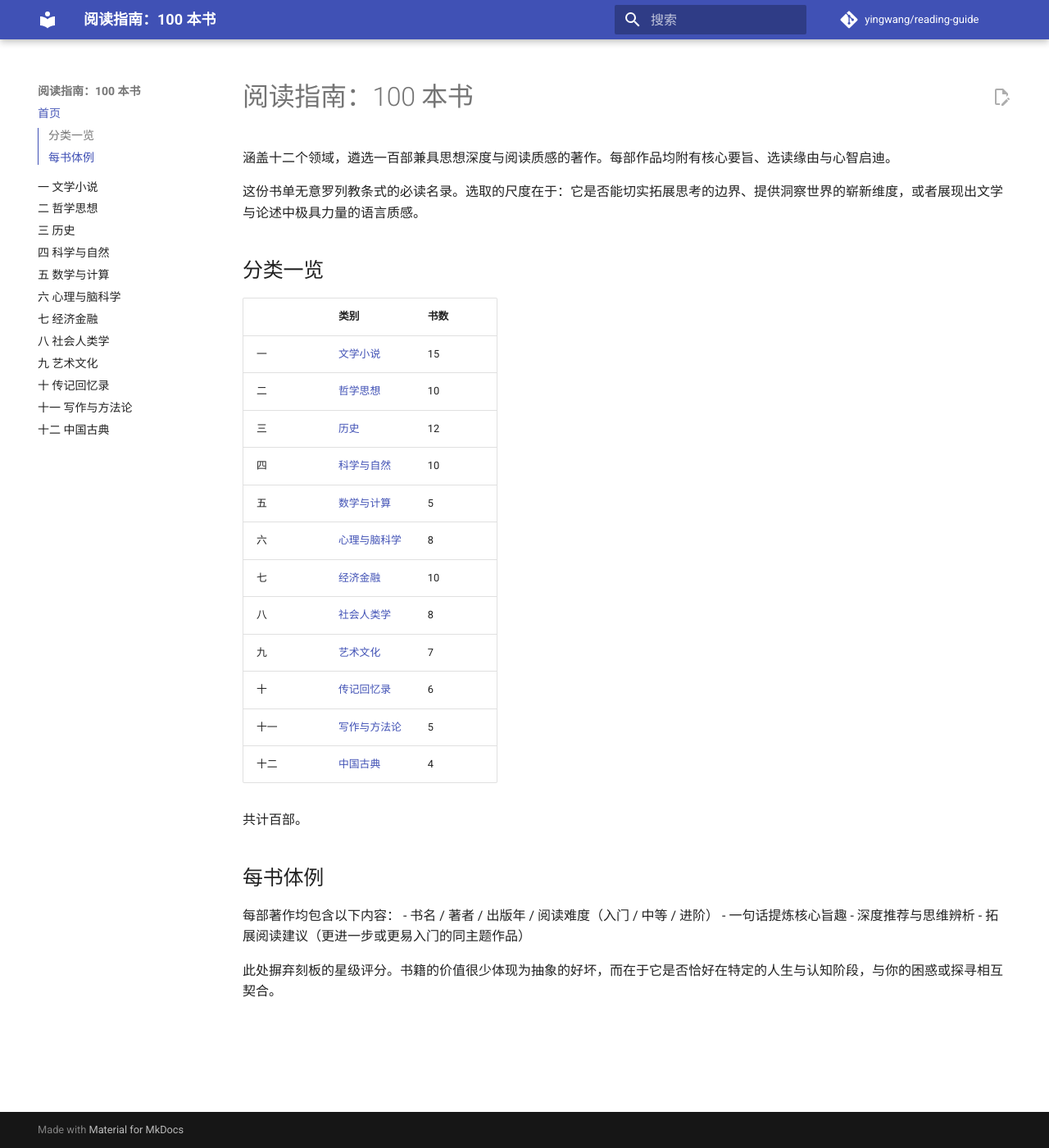
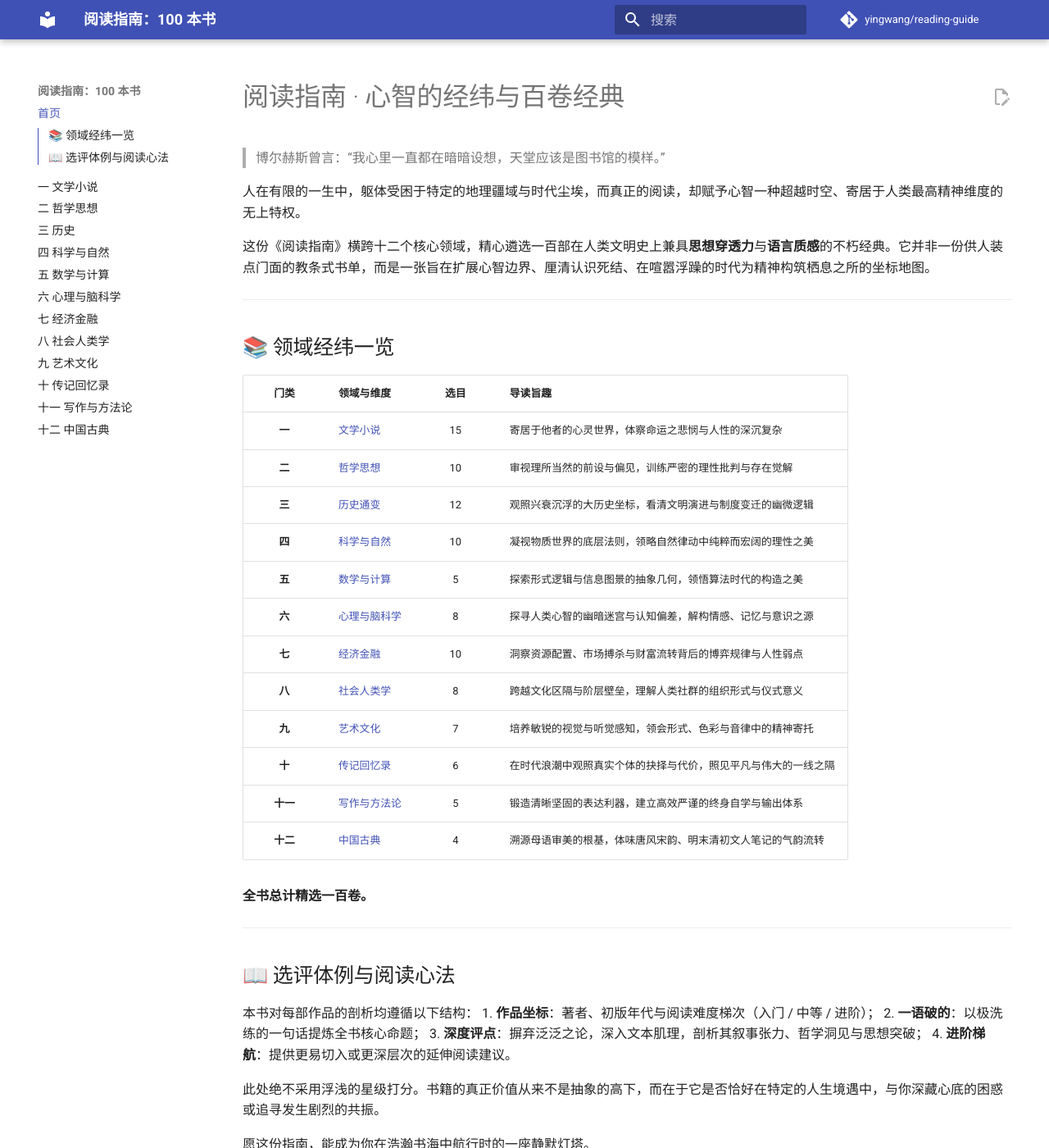
Before and after one commit to yingwang/reading-guide, an MkDocs documentation site: the page built from docs/index.md, in a window 1280 px wide and 1400 px high. Shown: the whole window at 82% size. Built offline with MkDocs 1.6.1 and Material for MkDocs 9.7.7, drawn with Linux system fonts in a browser that asks for light colours; comment, search, counter and statistics services are not loaded.

Commit message:
docs: enrich index with profound reflections on reading and intellectual coordinates

```diff
--- a/docs/index.md
+++ b/docs/index.md
@@ -1,34 +1,42 @@
-# 阅读指南：100 本书
+# 阅读指南 · 心智的经纬与百卷经典
 
-涵盖十二个领域，遴选一百部兼具思想深度与阅读质感的著作。每部作品均附有核心要旨、选读缘由与心智启迪。
+> 博尔赫斯曾言：“我心里一直都在暗暗设想，天堂应该是图书馆的模样。”
 
-这份书单无意罗列教条式的必读名录。选取的尺度在于：它是否能切实拓展思考的边界、提供洞察世界的崭新维度，或者展现出文学与论述中极具力量的语言质感。
+人在有限的一生中，躯体受困于特定的地理疆域与时代尘埃，而真正的阅读，却赋予心智一种超越时空、寄居于人类最高精神维度的无上特权。
 
-## 分类一览
+这份《阅读指南》横跨十二个核心领域，精心遴选一百部在人类文明史上兼具**思想穿透力**与**语言质感**的不朽经典。它并非一份供人装点门面的教条式书单，而是一张旨在扩展心智边界、厘清认识死结、在喧嚣浮躁的时代为精神构筑栖息之所的坐标地图。
 
-| | 类别 | 书数 |
-|---|---|---|
-| 一 | [文学小说](chapters/01-fiction.md) | 15 |
-| 二 | [哲学思想](chapters/02-philosophy.md) | 10 |
-| 三 | [历史](chapters/03-history.md) | 12 |
-| 四 | [科学与自然](chapters/04-science.md) | 10 |
-| 五 | [数学与计算](chapters/05-math.md) | 5 |
-| 六 | [心理与脑科学](chapters/06-psychology.md) | 8 |
-| 七 | [经济金融](chapters/07-economics.md) | 10 |
-| 八 | [社会人类学](chapters/08-society.md) | 8 |
-| 九 | [艺术文化](chapters/09-arts.md) | 7 |
-| 十 | [传记回忆录](chapters/10-biography.md) | 6 |
-| 十一 | [写作与方法论](chapters/11-method.md) | 5 |
-| 十二 | [中国古典](chapters/12-classics.md) | 4 |
+---
 
-共计百部。
+## 📚 领域经纬一览
 
-## 每书体例
+| 门类 | 领域与维度 | 选目 | 导读旨趣 |
+| :---: | :---| :---: | :---|
+| **一** | [文学小说](chapters/01-fiction.md) | 15 | 寄居于他者的心灵世界，体察命运之悲悯与人性的深沉复杂 |
+| **二** | [哲学思想](chapters/02-philosophy.md) | 10 | 审视理所当然的前设与偏见，训练严密的理性批判与存在觉解 |
+| **三** | [历史通变](chapters/03-history.md) | 12 | 观照兴衰沉浮的大历史坐标，看清文明演进与制度变迁的幽微逻辑 |
+| **四** | [科学与自然](chapters/04-science.md) | 10 | 凝视物质世界的底层法则，领略自然律动中纯粹而宏阔的理性之美 |
+| **五** | [数学与计算](chapters/05-math.md) | 5 | 探索形式逻辑与信息图景的抽象几何，领悟算法时代的构造之美 |
+| **六** | [心理与脑科学](chapters/06-psychology.md) | 8 | 探寻人类心智的幽暗迷宫与认知偏差，解构情感、记忆与意识之源 |
+| **七** | [经济金融](chapters/07-economics.md) | 10 | 洞察资源配置、市场搏杀与财富流转背后的博弈规律与人性弱点 |
+| **八** | [社会人类学](chapters/08-society.md) | 8 | 跨越文化区隔与阶层壁垒，理解人类社群的组织形式与仪式意义 |
+| **九** | [艺术文化](chapters/09-arts.md) | 7 | 培养敏锐的视觉与听觉感知，领会形式、色彩与音律中的精神寄托 |
+| **十** | [传记回忆录](chapters/10-biography.md) | 6 | 在时代浪潮中观照真实个体的抉择与代价，照见平凡与伟大的一线之隔 |
+| **十一** | [写作与方法论](chapters/11-method.md) | 5 | 锻造清晰坚固的表达利器，建立高效严谨的终身自学与输出体系 |
+| **十二** | [中国古典](chapters/12-classics.md) | 4 | 溯源母语审美的根基，体味唐风宋韵、明末清初文人笔记的气韵流转 |
 
-每部著作均包含以下内容：
-- 书名 / 著者 / 出版年 / 阅读难度（入门 / 中等 / 进阶）
-- 一句话提炼核心旨趣
-- 深度推荐与思维辨析
-- 拓展阅读建议（更进一步或更易入门的同主题作品）
+**全书总计精选一百卷。**
 
-此处摒弃刻板的星级评分。书籍的价值很少体现为抽象的好坏，而在于它是否恰好在特定的人生与认知阶段，与你的困惑或探寻相互契合。
+---
+
+## 📖 选评体例与阅读心法
+
+本书对每部作品的剖析均遵循以下结构：
+1. **作品坐标**：著者、初版年代与阅读难度梯次（入门 / 中等 / 进阶）；
+2. **一语破的**：以极洗练的一句话提炼全书核心命题；
+3. **深度评点**：摒弃泛泛之论，深入文本肌理，剖析其叙事张力、哲学洞见与思想突破；
+4. **进阶梯航**：提供更易切入或更深层次的延伸阅读建议。
+
+此处绝不采用浮浅的星级打分。书籍的真正价值从来不是抽象的高下，而在于它是否恰好在特定的人生境遇中，与你深藏心底的困惑或追寻发生剧烈的共振。
+
+愿这份指南，能成为你在浩瀚书海中航行时的一座静默灯塔。
```
